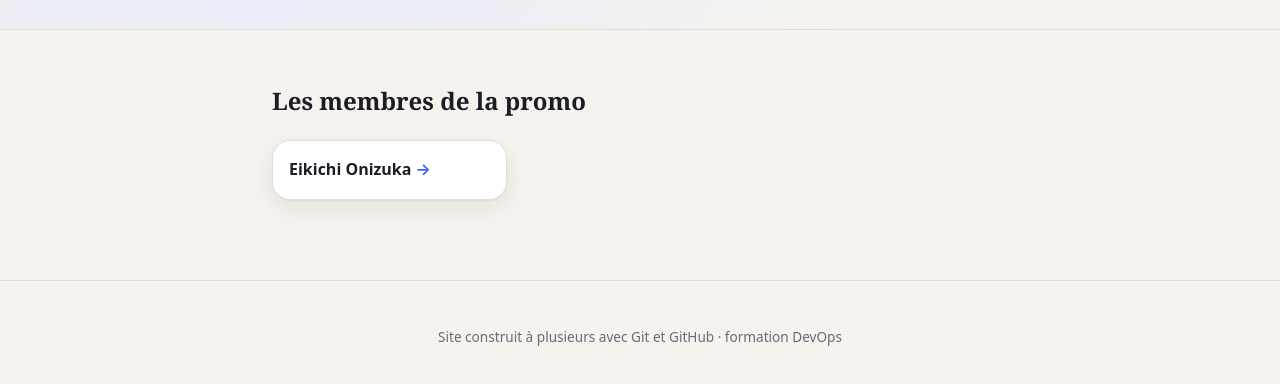
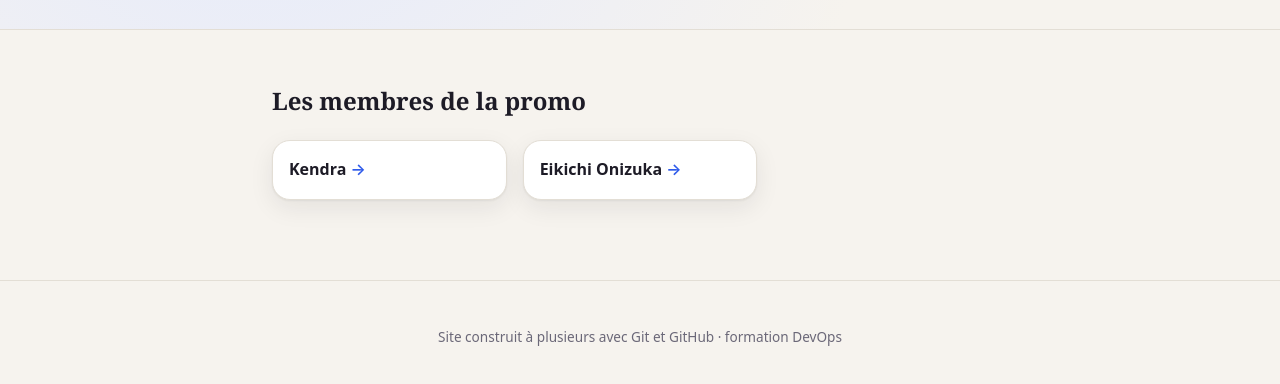
Before and after one commit to kendra55/site-promo, a plain HTML site: page index.html in a window 1280 px wide. Shown: the part 218-602 px from the top of the page. Drawn offline with Linux system fonts and the light colour scheme.

Commit message:
fix(accueil): restaure le lien vers Kendra (#4)

```diff
--- a/index.html
+++ b/index.html
@@ -21,7 +21,8 @@
 			<h2 class="section-title">Les membres de la promo</h2>
 
 			<ul class="promo">
-				<li><a href="cartes/mentor.html">Eikichi Onizuka</a></li>
+        <li><a href="cartes/kendra.html">Kendra</a></li>
+        <li><a href="cartes/mentor.html">Eikichi Onizuka</a></li>
 				<!-- chacun ajoute sa ligne ICI, juste au-dessus de ce commentaire -->
 			</ul>
 		</main>
```
